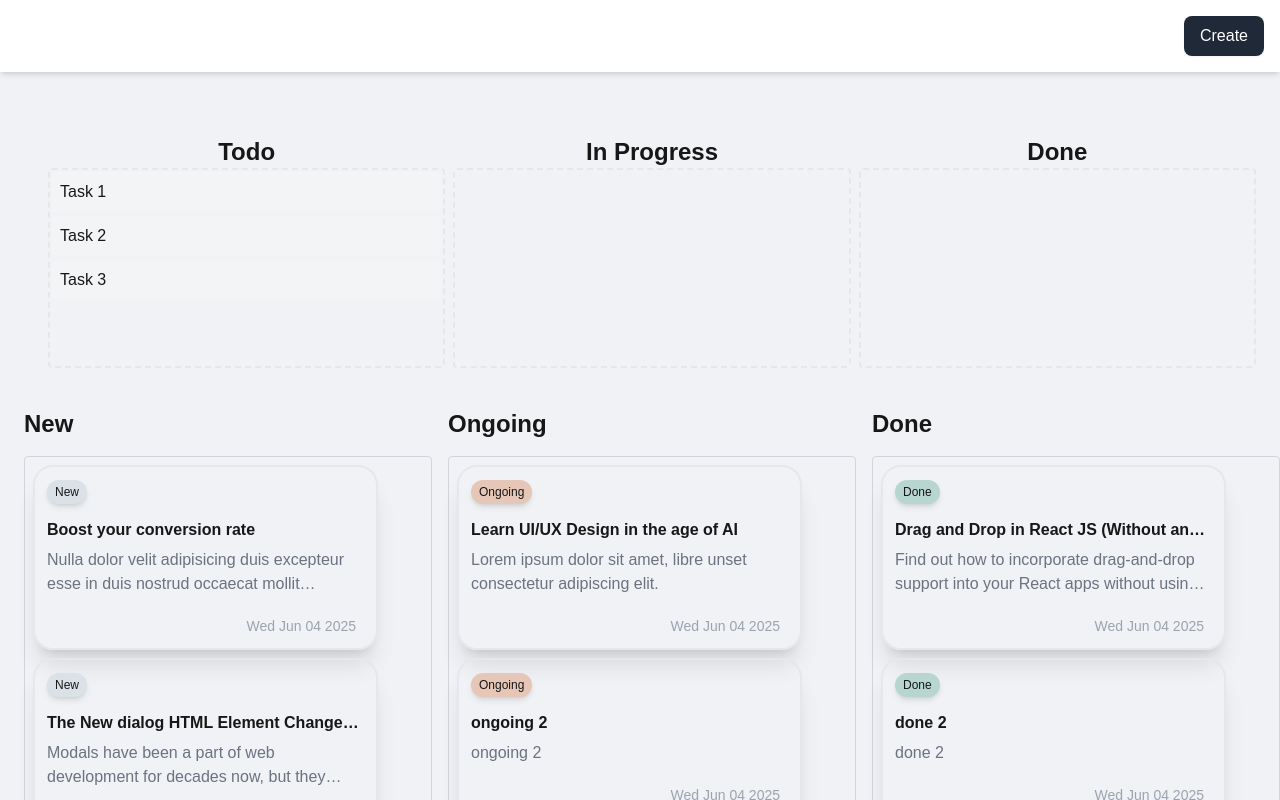
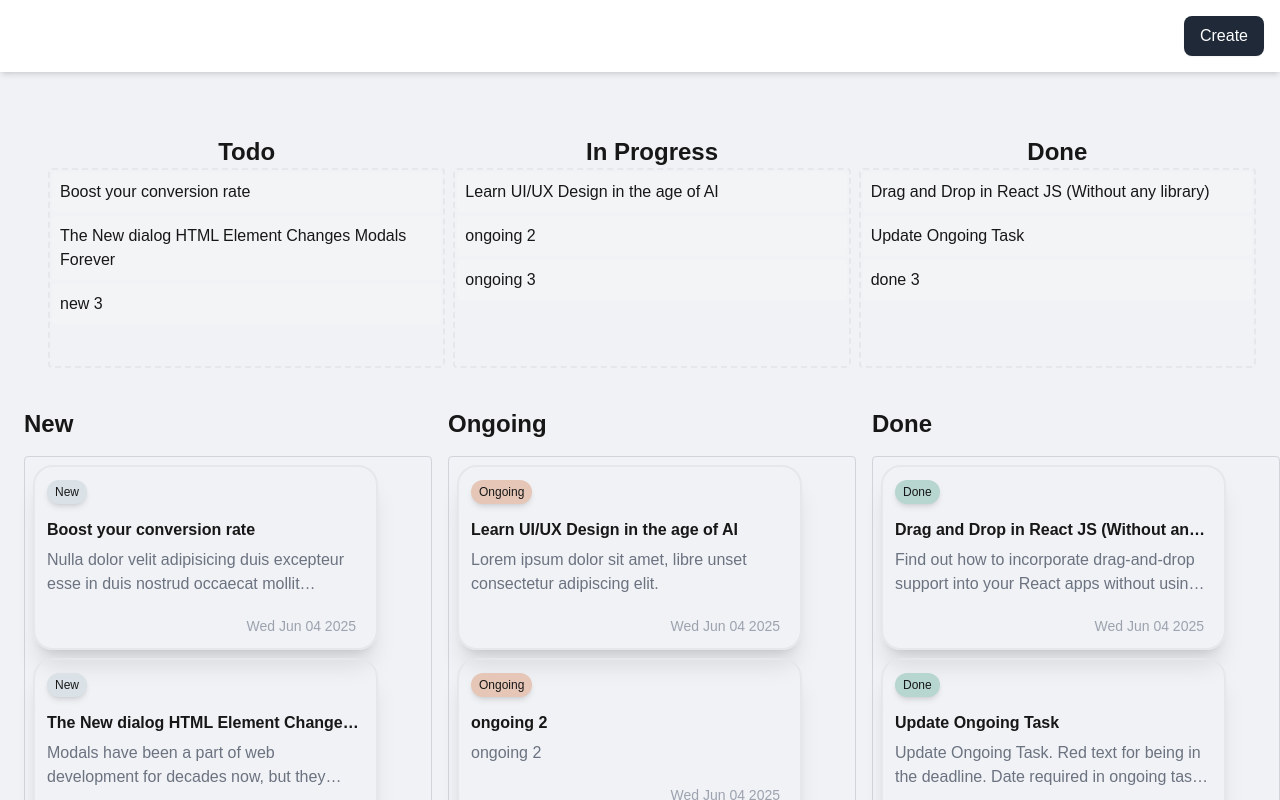
Before and after one commit to tahsinAmin/task-manage, a Next.js app: page / in a window 1280 px wide. Shown: the top 800 px of the page. Built offline with nearby package versions, Linux system fonts and the light colour scheme.

Commit message:
impr (DnD): To show dynamic data

```diff
--- a/src/app/components/dnd.tsx
+++ b/src/app/components/dnd.tsx
@@ -1,19 +1,18 @@
 "use client"
 
 import { useState } from "react";
+import { demoTasks } from "../utils";
 
 interface Task {
-    id: number;
+    id: string;
     title: string;
     status: string;
+    description: string;
+    dueDate: string;
 }
 
 const Dnd = () => {
-    const [tasks, setTasks] = useState<Task[]>([
-        { id: 1, title: "Task 1", status: "todo" },
-        { id: 2, title: "Task 2", status: "todo" },
-        { id: 3, title: "Task 3", status: "todo" }
-    ])
+    const [tasks, setTasks] = useState<Task[]>(demoTasks)
 
     const [dropIndicator, setDropIndicator] = useState<string | null>(null);
 
@@ -30,7 +29,7 @@ const Dnd = () => {
                 >{task.title}</div>
             ));
     };
-    const handleDragStart = (e: React.DragEvent<HTMLDivElement>, taskId: number) => {
+    const handleDragStart = (e: React.DragEvent<HTMLDivElement>, taskId: string) => {
         e.dataTransfer.setData("text/plain", taskId.toString());
     }
 
@@ -45,7 +44,7 @@ const Dnd = () => {
         const taskId = e.dataTransfer.getData("text/plain");
         setTasks((prevTasks) => {
             return prevTasks.map(task => {
-                if (task.id === +taskId) {
+                if (task.id === taskId) {
                     return { ...task, status }
                 }
                 return task;
@@ -65,25 +64,25 @@ const Dnd = () => {
                 <div>
                     <h2 className="text-2xl font-bold sm:text-center">Todo</h2>
                     <div
-                        id="todo"
-                        onDrop={(e) => handleDrop(e, "todo")}
-                        onDragOver={(e) => handleDragOver(e, "todo")}
-                        className={`flex flex-col items-center justify-start w-full border-2 border-dashed p-0.5 gap-1 rounded min-h-[200px] ${dropIndicator === 'todo' ? 'bg-blue-200' : ''
+                        id="new"
+                        onDrop={(e) => handleDrop(e, "new")}
+                        onDragOver={(e) => handleDragOver(e, "new")}
+                        className={`flex flex-col items-center justify-start w-full border-2 border-dashed p-0.5 gap-1 rounded min-h-[200px] ${dropIndicator === 'new' ? 'bg-blue-200' : ''
                             }`}
                     >
-                        {renderTasks("todo")}
+                        {renderTasks("new")}
                     </div>
                 </div>
                 <div>
                     <h2 className="text-2xl font-bold sm:text-center">In Progress</h2>
                     <div
-                        id="in-progress"
-                        onDrop={(e) => handleDrop(e, "in-progress")}
-                        onDragOver={(e) => handleDragOver(e, "in-progress")}
-                        className={`flex flex-col items-center justify-start w-full border-2 border-dashed p-0.5 gap-1 rounded min-h-[200px] ${dropIndicator === 'in-progress' ? 'bg-blue-200' : ''
+                        id="ongoing"
+                        onDrop={(e) => handleDrop(e, "ongoing")}
+                        onDragOver={(e) => handleDragOver(e, "ongoing")}
+                        className={`flex flex-col items-center justify-start w-full border-2 border-dashed p-0.5 gap-1 rounded min-h-[200px] ${dropIndicator === 'ongoing' ? 'bg-blue-200' : ''
                             }`}
                     >
-                        {renderTasks("in-progress")}
+                        {renderTasks("ongoing")}
                     </div>
                 </div>
 
--- a/src/app/utils.ts
+++ b/src/app/utils.ts
@@ -1,17 +1,20 @@
 export const newDemoTasks = [
-    { id: "1",
+    {
+        id: "1",
         title: "Boost your conversion rate",
         status: "new",
         description: "Nulla dolor velit adipisicing duis excepteur esse in duis nostrud occaecat mollit incididunt deserunt sunt. Ut ut sunt laborum ex occaecat eu tempor labore enim adipisicing minim ad. Est in quis eu dolore occaecat excepteur fugiat dolore nisi aliqua fugiat enim ut cillum. Labore enim duis nostrud eu. Est ut eiusmod consequat irure quis deserunt ex. Enim laboris dolor magna pariatur. Dolor et ad sint voluptate sunt elit mollit officia ad enim sit consectetur enim.",
         dueDate: "2025-06-04"
     },
-    { id: "2",
+    {
+        id: "2",
         title: "The New dialog HTML Element Changes Modals Forever",
         status: "new",
         description: "Modals have been a part of web development for decades now, but they have always been a bit of a pain to work with. The main reason modals have been such a pain is because it is difficult to make a truly accessible modal that conforms to all accessibility standards.",
         dueDate: "2025-06-04"
     },
-    { id: "3",
+    {
+        id: "3",
         title: "new 3",
         status: "new",
         description: "new 3",
@@ -53,10 +56,10 @@ export const doneDemoTasks = [
     },
     {
         id: "8",
-        title: "done 2",
+        description: "Update Ongoing Task. Red text for being in the deadline. Date required in ongoing task. Making the Item to be in the right position of the column",
+        title: "Update Ongoing Task",
         status: "done",
-        description: "done 2",
-        dueDate: "2025-06-04"
+        dueDate: "2024-07-23"
     },
     {
         id: "9",
@@ -66,3 +69,5 @@ export const doneDemoTasks = [
         dueDate: "2025-06-04"
     }
 ]
+
+export const demoTasks = [...newDemoTasks, ...ongoingDemoTasks, ...doneDemoTasks]
```
